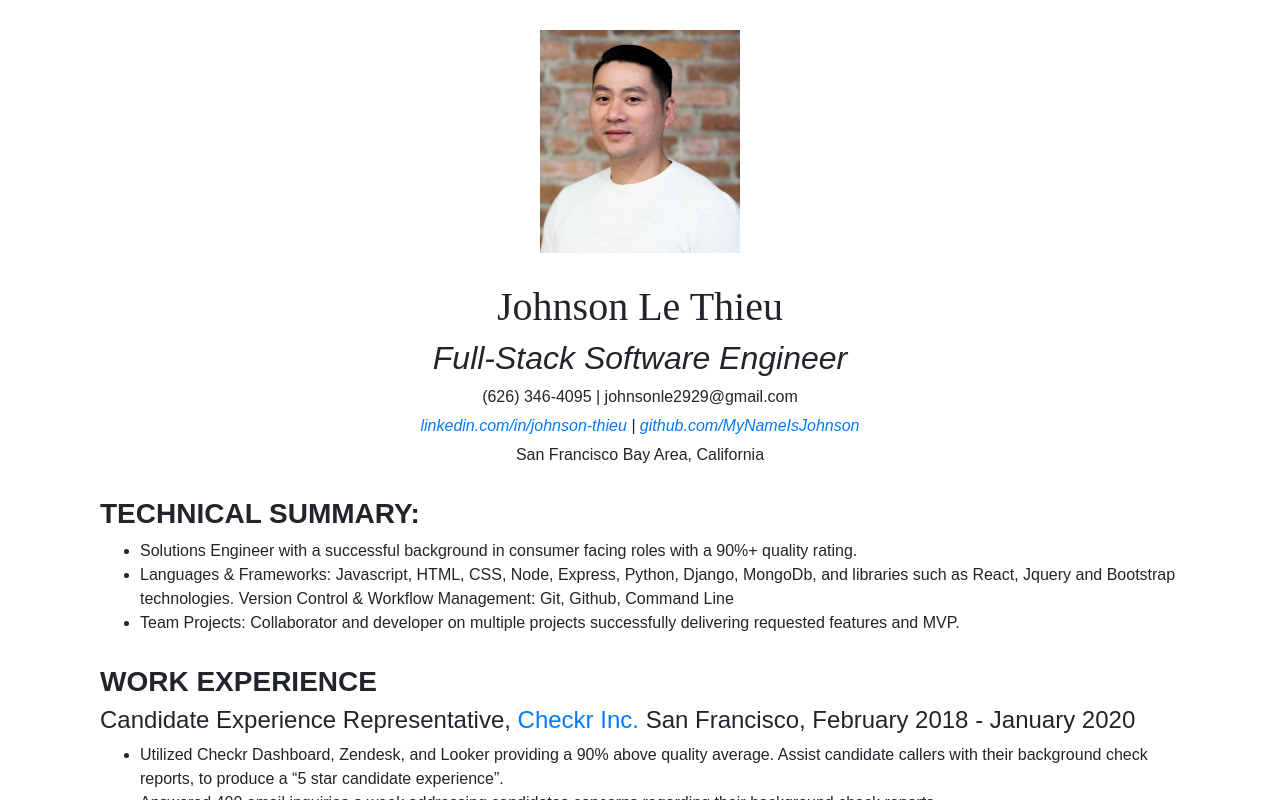
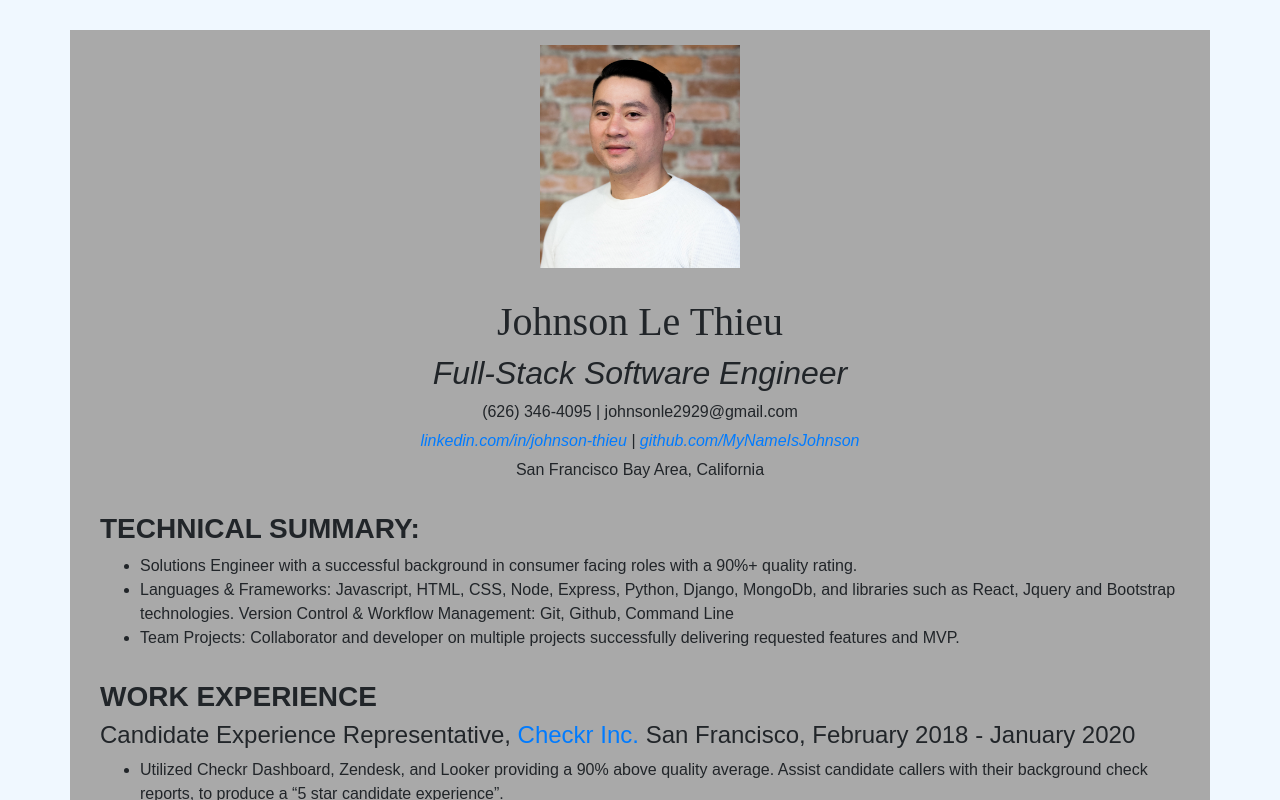
Before and after one commit to MyNameIsJohnson/resume, a React (Create React App) app: page / in a window 1280 px wide. Shown: the top 800 px of the page. Built offline with nearby package versions, Linux system fonts and the light colour scheme.

Commit message:
updated index.html

```diff
--- a/src/index.css
+++ b/src/index.css
@@ -2,13 +2,17 @@ body {
   margin: 0;
   padding: 0;
   font-family: sans-serif;
+  background: aliceblue;
 }
-
+.App {
+  background: darkgray;
+}
 header {
   text-align: center;
 }
 
 img{
+  margin-top: 15px;
   width: 200px;
 }
 
```
